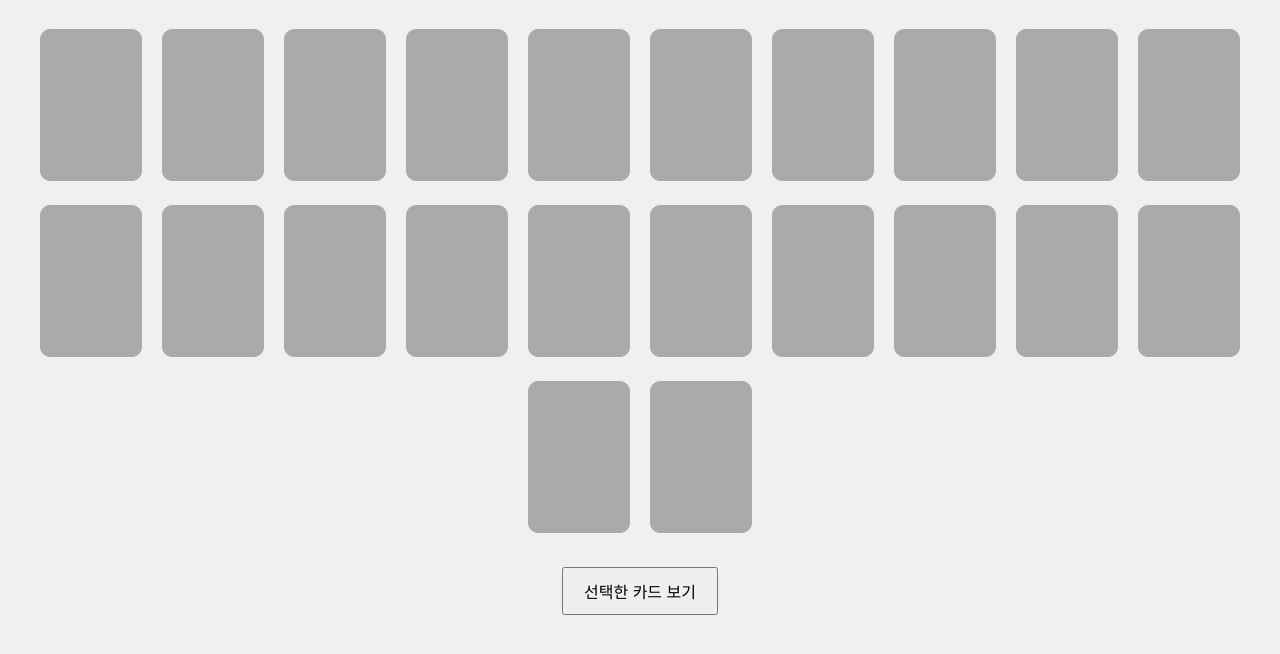
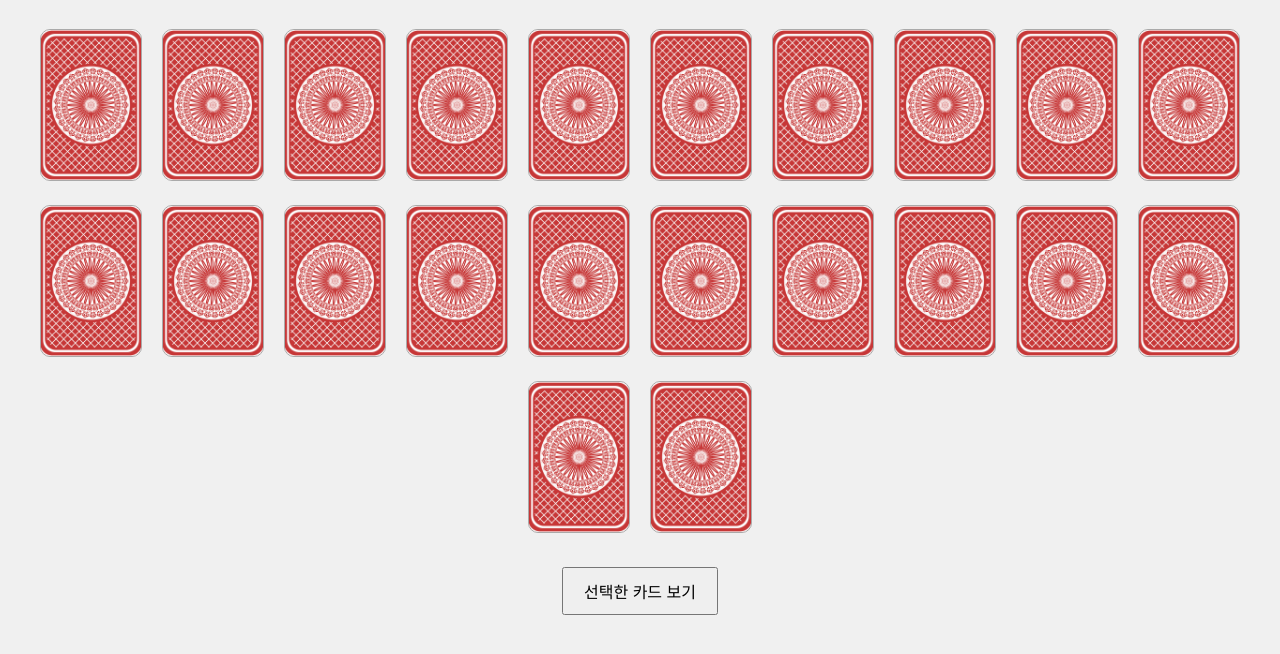
Before and after one commit to BestSecond/BestSecond.github.io, a plain HTML site: page index.html in a window 1280 px wide. Shown: the part 98-752 px from the top of the page. Drawn offline with Linux system fonts and the light colour scheme.

Commit message:
Update index.html

```diff
--- a/index.html
+++ b/index.html
@@ -11,10 +11,14 @@
             background-color: #f0f0f0;
             padding: 20px;
         }
+
+
         .card {
             width: 100px;
             height: 150px;
-            background-color: #aaa;
+            background-image: url('image/back.jpg'); /* 배경 이미지 설정 */
+            background-size: cover; /* 이미지가 카드 전체를 덮도록 설정 */
+            background-position: center; /* 이미지의 위치를 중앙으로 설정 */
             border: 1px solid #aaa;
             border-radius: 10px;
             display: inline-block;
@@ -22,6 +26,9 @@
             cursor: pointer;
             position: relative;
         }
+
+
+
         .card.selected {
             border: 2px solid #ff5722;
         }
```
